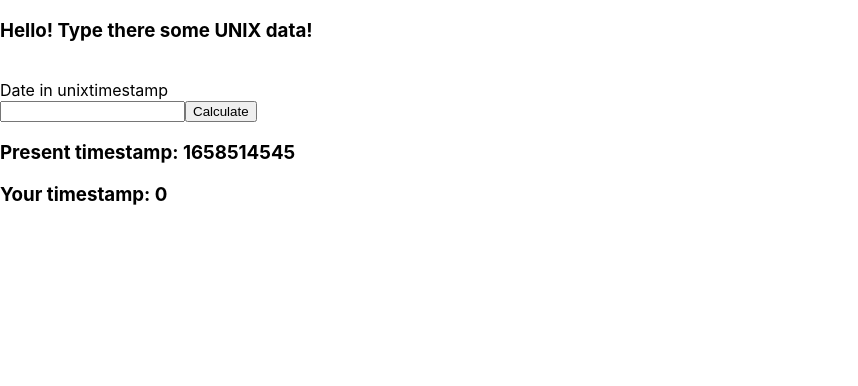
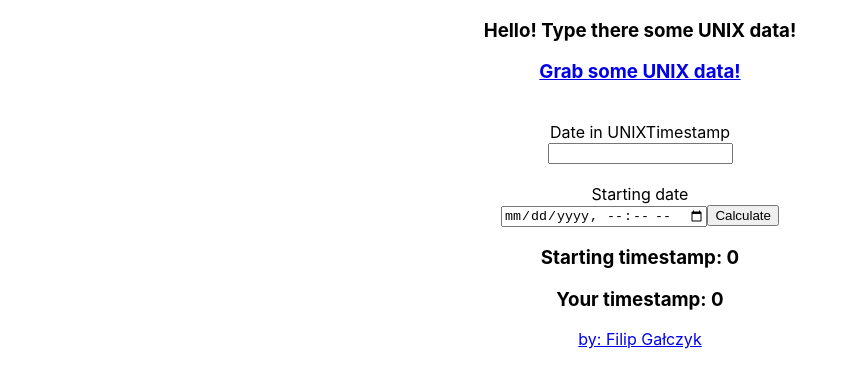
Before and after one commit to GimpFather/solveq-task, a React (Create React App) app: page / in a window 1280 px wide. Shown: the top 386 px of the page, without its empty margins (0-858 px from the left). Built offline with nearby package versions, Linux system fonts and the light colour scheme.

Commit message:
Task done

```diff
--- a/src/App.tsx
+++ b/src/App.tsx
@@ -1,53 +1,59 @@
-import { useState, useEffect } from "react";
-import Timemeasure from "./components/Timemeasure";
+import { useState } from "react";
 
 function App() {
 	const [lastSeen, setLastSeen] = useState<number>(0);
-	const [presentTimestamp, setPresentTimestamp] = useState<number>(
-		Math.floor(+new Date() / 1000)
-	);
+	const [startDate, setStartDate] = useState<number>(0);
 	const [timestampDiff, setTimestampDiff] = useState("");
 
-	const inputHandler = (event: React.FormEvent<HTMLInputElement>) => {
-		let inputValue: number = event.currentTarget.valueAsNumber;
-		setLastSeen(inputValue);
+	const numberInputHandler = (event: React.FormEvent<HTMLInputElement>) => {
+		setLastSeen(event.currentTarget.valueAsNumber);
+	};
+
+	const dateInputHandler = (event: React.FormEvent<HTMLInputElement>) => {
+		let inputDate: Date = new Date(event.currentTarget.value);
+		setStartDate(Math.floor(+new Date(inputDate) / 1000));
 	};
 
 	const submitHandler = (event: React.FormEvent) => {
 		event.preventDefault();
-		console.log(lastSeen);
-		console.log(presentTimestamp);
 
-		const timestampDiff = Math.abs(lastSeen - presentTimestamp);
+		const timestampDiff = Math.abs(lastSeen - startDate);
 		console.log(timestampDiff);
 
 		if (timestampDiff < 60) {
-			console.log("0 ... 60 seconds ago");
+			setTimestampDiff("0 ... 60 seconds ago");
 		} else {
 			setTimestampDiff(timestampDiff / 60 + "minutes ago");
 		}
 	};
 
-	useEffect(() => {
-		setInterval(() => {
-			setPresentTimestamp(Math.floor(+new Date() / 1000));
-		}, 1000);
-	}, []);
-
 	return (
-		<div className="wrapper">
+		<div className="wrapper" style={{ textAlign: "center" }}>
 			<h3>Hello! Type there some UNIX data!</h3>
+			<h3>
+				<a href="https://www.unixtimestamp.com/">Grab some UNIX data!</a>
+			</h3>
 			<br></br>
 			<form onSubmit={submitHandler}>
-				<label>Date in unixtimestamp</label>
+				<label>Date in UNIXTimestamp</label>
 				<br></br>
-				<input onChange={inputHandler} name="time" type="number" />
+				<input onChange={numberInputHandler} name="time" type="number" />
+				<br></br>
+				<br></br>
+				<label>Starting date</label>
+				<br></br>
+				<input onChange={dateInputHandler} name="date" type="datetime-local" />
 				<button type="submit">Calculate</button>
 			</form>
 			<div>
-				<h3>Present timestamp: {presentTimestamp}</h3>
+				<h3>Starting timestamp: {startDate}</h3>
 				<h3>Your timestamp: {lastSeen}</h3>
 				<h3>{timestampDiff}</h3>
+			</div>
+			<div>
+				<p>
+					<a href="https://github.com/GimpFather">by: Filip Gałczyk</a>
+				</p>
 			</div>
 		</div>
 	);
```
Also changed, not shown: src/components/Timemeasure.tsx (deleted, +0 -19 lines).
